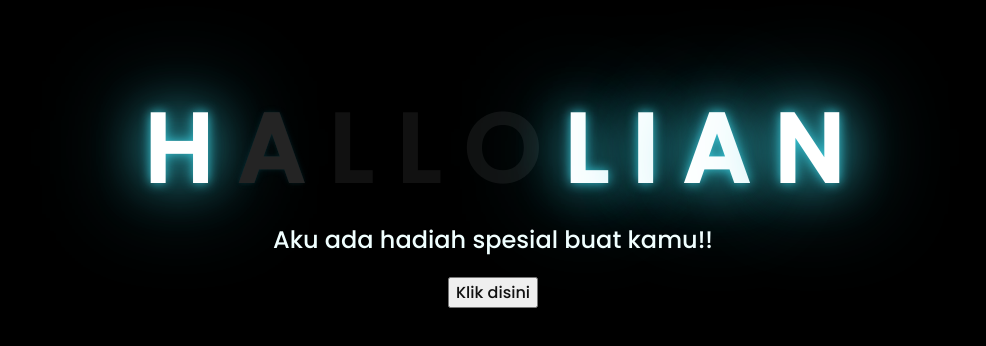
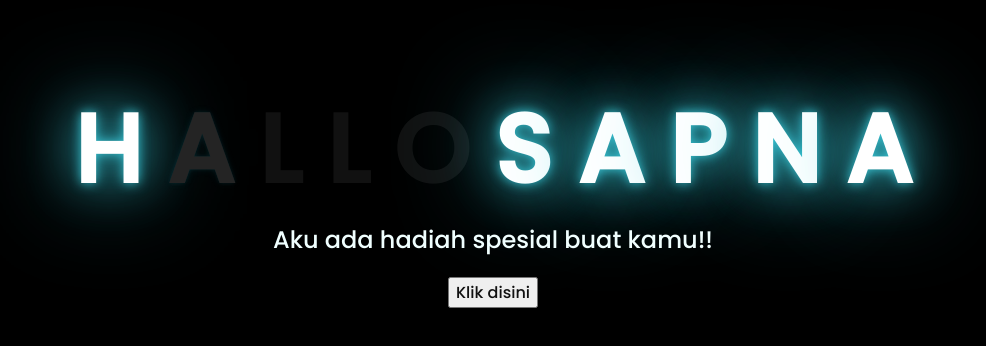
Before and after one commit to gitapra0111/gift, a plain HTML site: page index.html in a window 1280 px wide. Shown: the part 216-562 px from the top of the page, without its empty margins (155-1141 px from the left). Drawn offline with Linux system fonts and the light colour scheme.

Commit message:
Update index.html

```diff
--- a/index.html
+++ b/index.html
@@ -16,10 +16,11 @@
         <span>L</span>
         <span>L</span>
         <span>O</span>
-        <span>L</span>
-        <span>I</span>
+        <span>S</span>
         <span>A</span>
+        <span>P</span>
         <span>N</span>
+        <span>A</span>
 
     </div>
     <div class="description">
```
